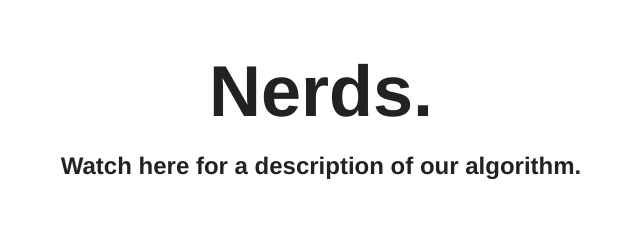
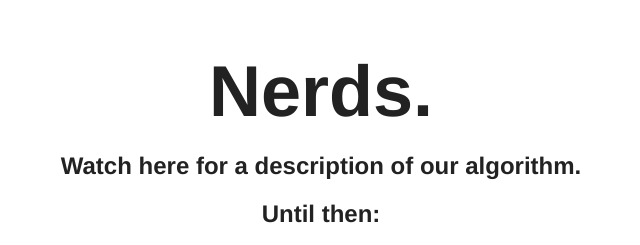
Before and after one commit to dfm/wtfisforlunch.com, a Python web app: template templates/magic.html in a window 1280 px wide. Shown: the part 125-370 px from the top of the page, without its empty margins (319-959 px from the left). Run offline with Jinja, Linux system fonts and the light colour scheme; the template is opened without the code that fills it, so the values that code supplies are empty.

Commit message:
adding dancing robots

```diff
--- a/templates/magic.html
+++ b/templates/magic.html
@@ -5,6 +5,12 @@
 <h1>Nerds.</h1>
 <p>Watch here for a description of our algorithm.</p>
 
+<p>Until then:</p>
+
+<p>
+<iframe width="420" height="315" src="http://www.youtube.com/embed/rokOtmUhos0" frameborder="0" allowfullscreen></iframe>
+</p>
+
 <div id="footer">
     <p><a href="{{ url_for(".index") }}">WTF is for lunch?</a></p>
 </div>
```
